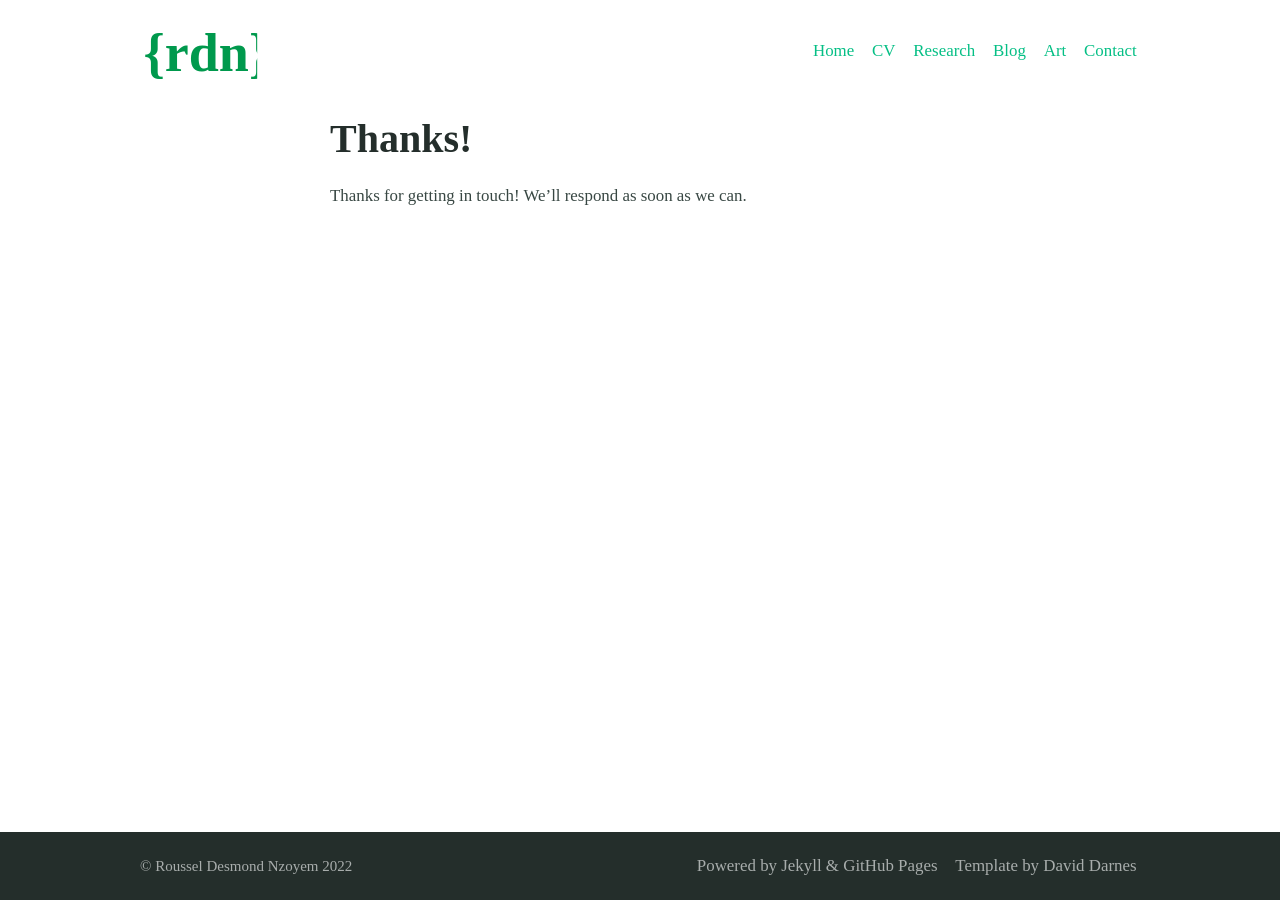
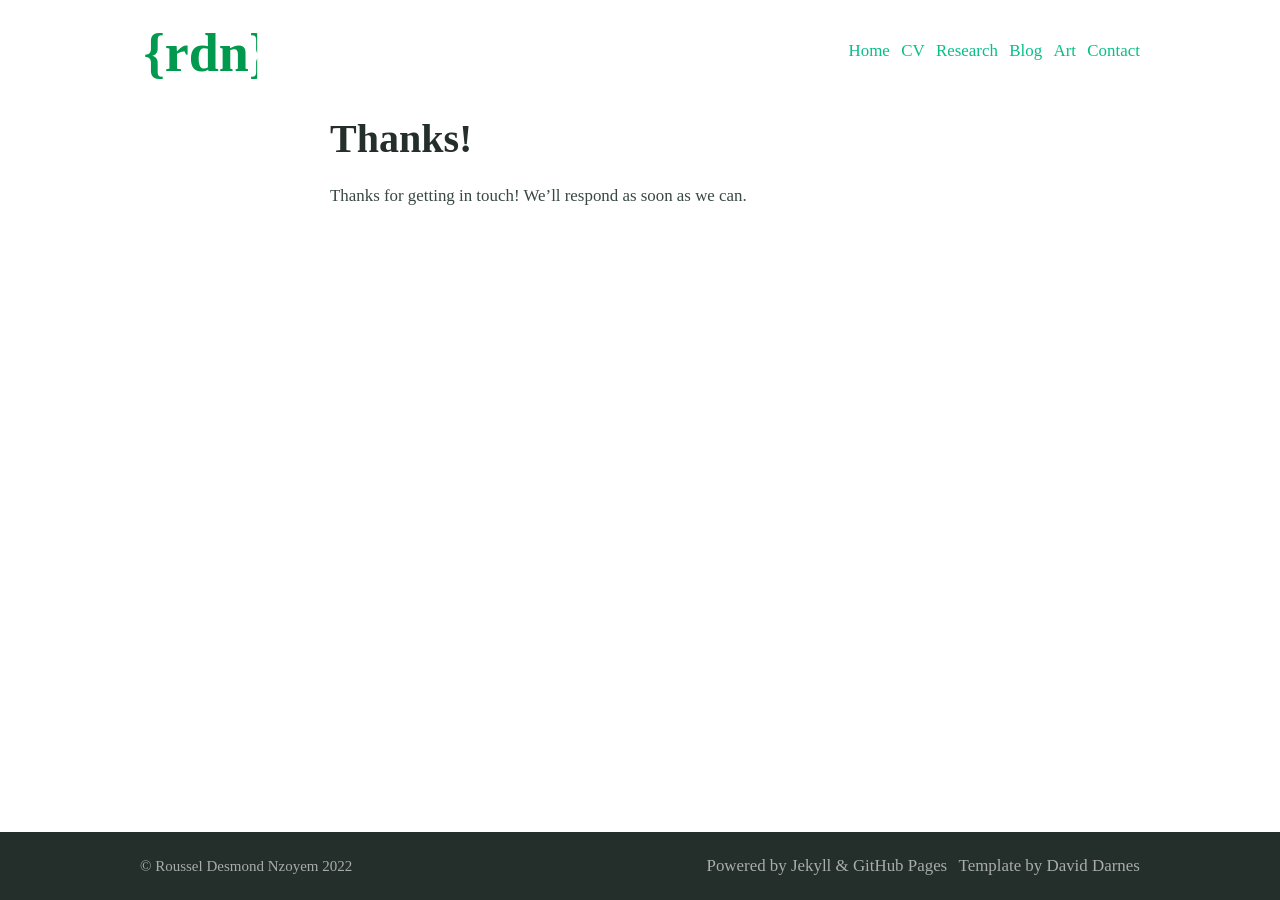
Before and after one commit to ddrous/desmond-rn.github.io, a Jekyll site: the page built from thanks.md, in a window 1280 px wide. Built offline with Jekyll 4.4.1, drawn with Linux system fonts in a browser that asks for light colours.

Commit message:
A bit less padding

```diff
--- a/_sass/_theme.scss
+++ b/_sass/_theme.scss
@@ -72,7 +72,7 @@
 
 .nav {
   a {
-    padding: .2rem;
+    padding: .01rem;
   }
   &--social a {
     display: inline-block;
```
